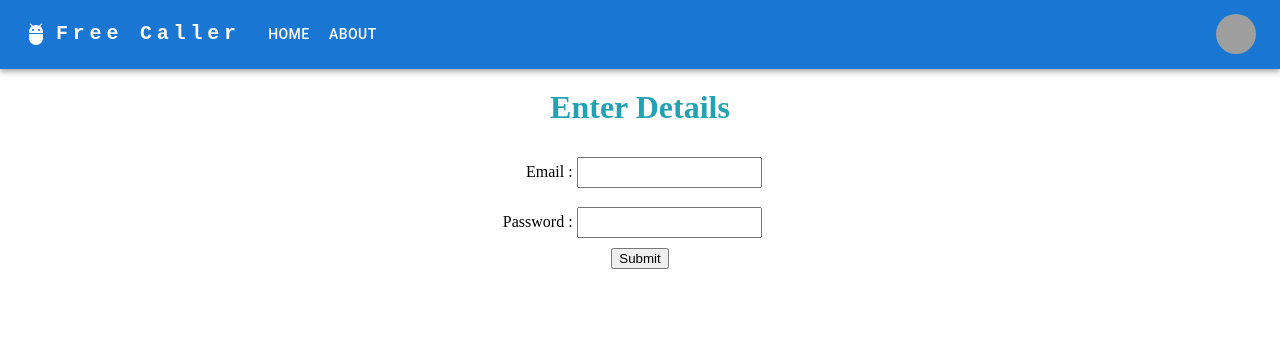
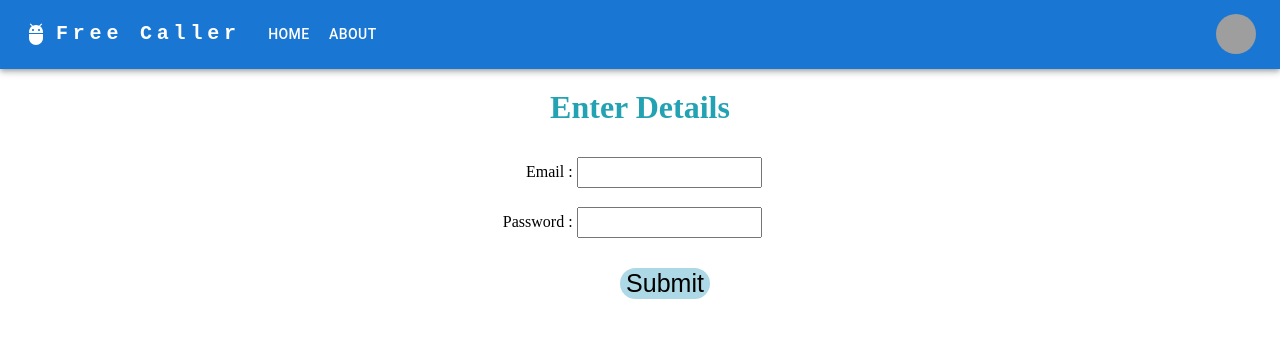
Before and after one commit to Thomas7474/true_caller_clone, a React (Vite) app in the folder true_caller/: page /login in a window 1280 px wide. Shown: the top 338 px of the page. Built offline with nearby package versions, Linux system fonts and the light colour scheme; grey boxes are pictures that could not be loaded.

Commit message:
new feauture added

```diff
--- a/true_caller/src/components/about.jsx
+++ b/true_caller/src/components/about.jsx
@@ -11,7 +11,7 @@ return(
   <br />
   <br />
   <center>
- <div className="about_content"id="about">
+ <div className="about_content" id="about">
  Welcome to Freecaller, your trusted companion for effortless communication. Our app is designed to help you identify unknown callers, block unwanted calls, and connect with people who matter. With a community-driven approach, Freecaller boasts a massive database of verified numbers, ensuring you always know who's calling.
 
 At Freecaller, privacy and security are our top priorities. We employ advanced technology to safeguard your information while providing a seamless user experience. Join millions of users worldwide who rely on Freecaller to enhance their calling experience, protect against spam, and stay connected with ease.
--- a/true_caller/src/components/login.jsx
+++ b/true_caller/src/components/login.jsx
@@ -84,7 +84,7 @@ function Login(){
         </div>
         <div>
           {/* <button onClick={handleSearch}>Search</button> */}
-          <button onClick={submitHandler}>Submit</button>
+          <button onClick={submitHandler} className='login_submit_btn'>Submit</button>
         {/*<button onClick={handleDelete}>Delete</button>*/}
         </div>
         {/* {searchResult && (
--- a/true_caller/src/components/navbar.jsx
+++ b/true_caller/src/components/navbar.jsx
@@ -99,7 +99,7 @@ function ResponsiveAppBar() {
           >
             LOGO
           </Typography>
-          <Box sx={{ flexGrow: 1, display: { xs: "none", md: "flex" } }}>
+          <Box   sx={{ flexGrow: 1, display: { xs: "none", md: "flex" } }} >
             <Link to="/">
               <Button
                 key={"Home"}
@@ -109,13 +109,16 @@ function ResponsiveAppBar() {
                 Home
               </Button>
             </Link>
-            <Button
+
+           <Link to="/#about">
+           <Button
               key={"About"}
               onClick={handleCloseNavMenu}
               sx={{ my: 2, color: "white", display: "block" }}
             >
               About
             </Button>
+           </Link>
           </Box>
 
           <Box sx={{ flexGrow: 0 }}>
--- a/true_caller/src/index.css
+++ b/true_caller/src/index.css
@@ -110,6 +110,17 @@ li{
 
 body{
     overflow: scroll;
+}
+
+
+.login_submit_btn{
+
+    font-size: 25px;
+    margin-left: 50px;
+    margin-top: 20px;
+    border-radius: 30px;
+    border: none;
+    background-color: lightblue;
 }
 
 
```
